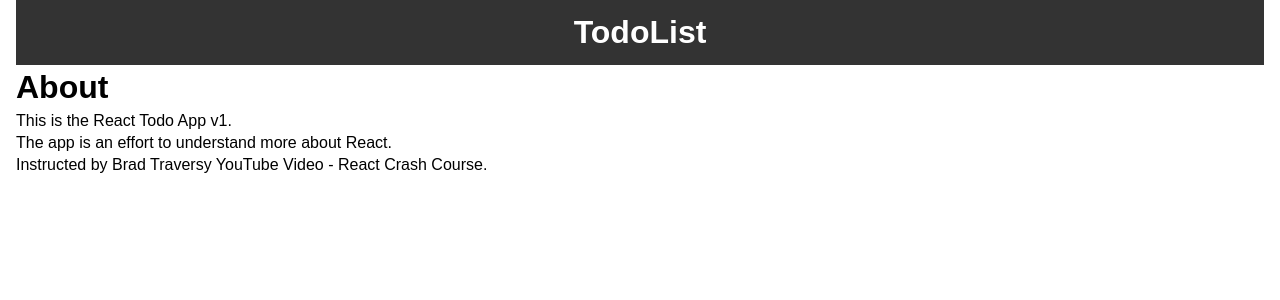
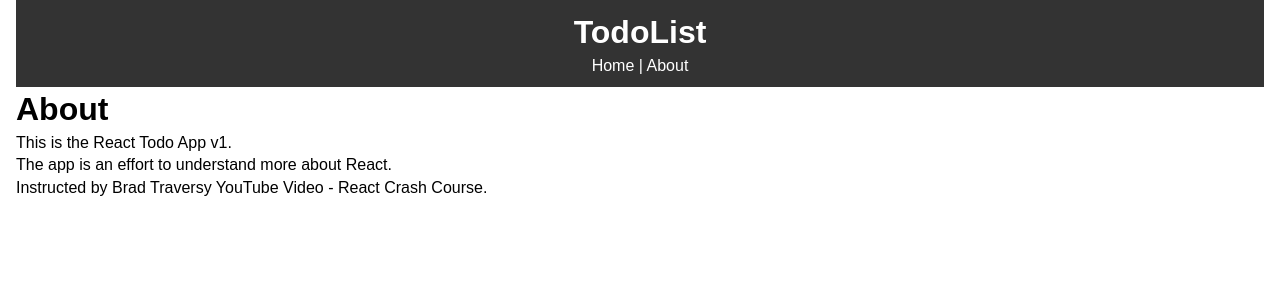
Before and after one commit to CodeLyoko2610/reactTodoApp-01, a React (Create React App) app: page /about in a window 1280 px wide. Shown: the top 300 px of the page. Built offline with nearby package versions, Linux system fonts and the light colour scheme.

Commit message:
Use Link and Route to change among different routes.

```diff
--- a/src/components/layouts/Header.js
+++ b/src/components/layouts/Header.js
@@ -1,18 +1,30 @@
 import React from 'react';
+import { Link } from 'react-router-dom';
 
 function Header() {
   return (
     <header style={headerStyle}>
       <h1>TodoList</h1>
+      <Link to='/' style={linkStyle}>
+        Home
+      </Link>{' '}
+      |{' '}
+      <Link to='/about' style={linkStyle}>
+        About
+      </Link>
     </header>
   );
 }
 
 const headerStyle = {
   background: '#333',
-  color: '#ffff',
+  color: '#fff',
   textAlign: 'center',
   padding: '10px'
 };
 
+const linkStyle = {
+  color: '#fff',
+  textDecoration: 'none'
+};
 export default Header;
```
